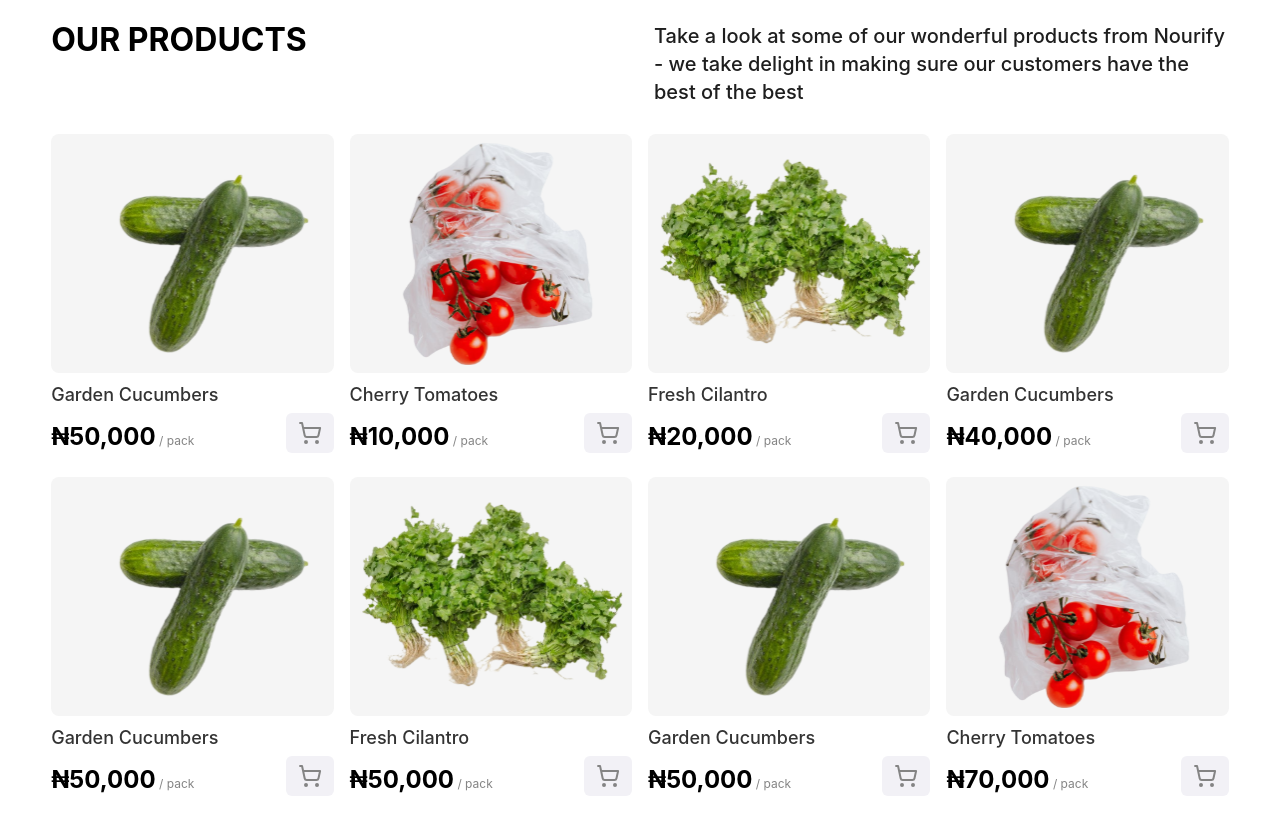
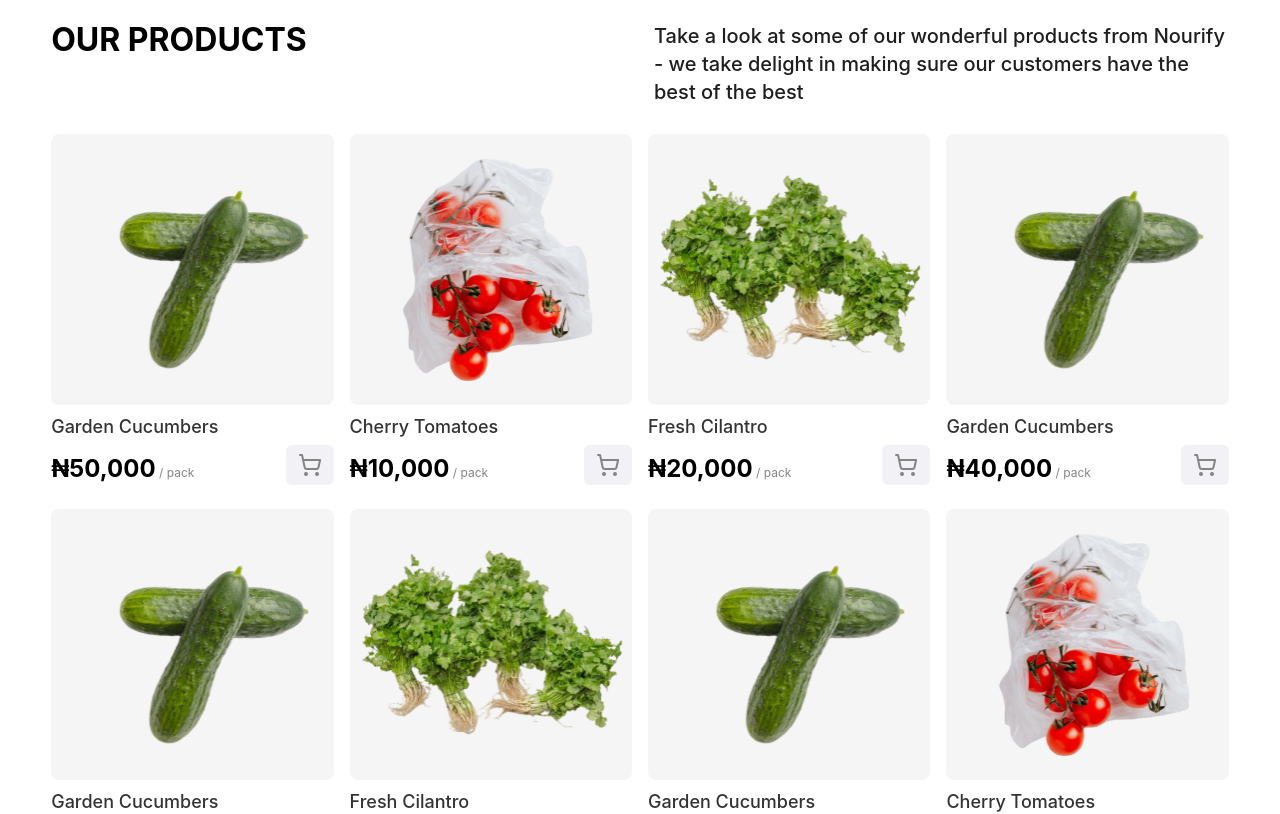
Before and after one commit to Nourify-develop/Nourify, a Next.js app: page / in a window 1280 px wide. Shown: the part 840-1654 px from the top of the page. Built offline with nearby package versions, Linux system fonts and the light colour scheme; a web font is replaced by a local one.

Commit message:
feat: updated the products data and pages

```diff
--- a/src/ui/products/ProductCard.tsx
+++ b/src/ui/products/ProductCard.tsx
@@ -25,7 +25,7 @@ const ProductCard: React.FC<{ product: Product }> = ({ product }) => {
             width={0}
             height={0}
             alt={product.name}
-            className="w-full h-full cursor-pointer bg-gray-10 p-2 rounded-[8px]"
+            className="w-full h-full cursor-pointer bg-gray-10 px-2 py-6 rounded-[8px]"
             title={product.name}
             aria-label={product.name}
             aria-labelledby={product.name}
```
